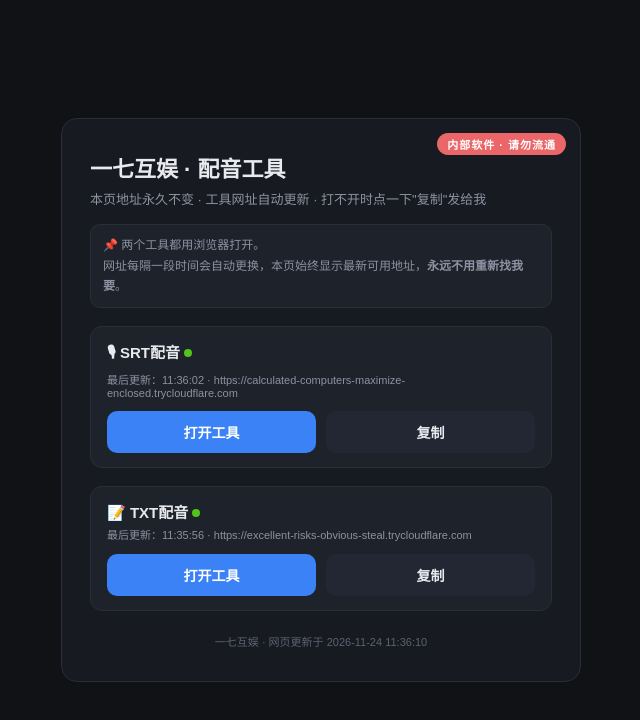
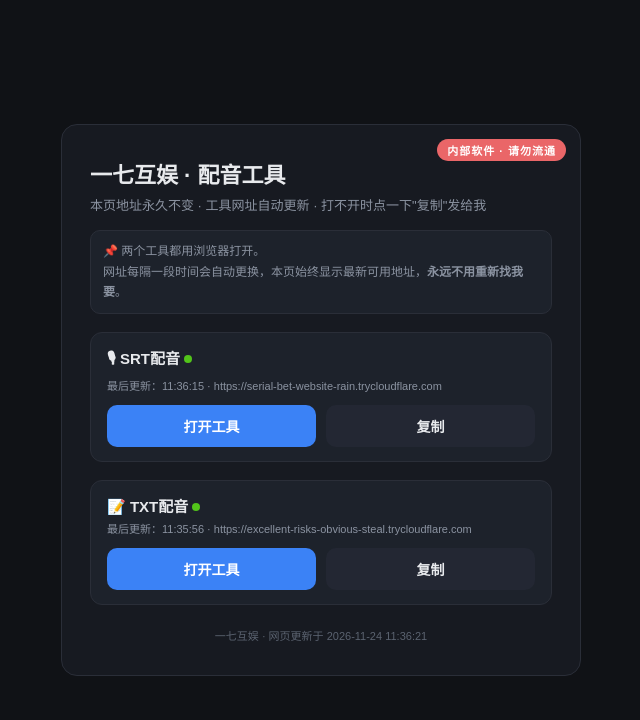
Before and after one commit to chenyazi659-ctrl/srttts-links, a plain HTML site: page index.html in a window 1280 px wide. Shown: the whole page, without its empty margins (319-959 px from the left). Drawn offline with Linux system fonts and the light colour scheme.

Commit message:
auto-update index.html

```diff
--- a/index.html
+++ b/index.html
@@ -34,10 +34,10 @@
   <div class="hint">📌 两个工具都用浏览器打开。<br/>网址每隔一段时间会自动更换，本页始终显示最新可用地址，<b>永远不用重新找我要</b>。</div>
   <div class="tool">
     <div class="name">🎙 SRT配音 <span class="status"></span></div>
-    <div class="meta">最后更新：11:36:02 · https://calculated-computers-maximize-enclosed.trycloudflare.com</div>
+    <div class="meta">最后更新：11:36:15 · https://serial-bet-website-rain.trycloudflare.com</div>
     <div class="btns">
-      <a class="btn open" href="https://calculated-computers-maximize-enclosed.trycloudflare.com" target="_blank" rel="noopener">打开工具</a>
-      <button class="btn copy" onclick="copyUrl(this,'https://calculated-computers-maximize-enclosed.trycloudflare.com')">复制</button>
+      <a class="btn open" href="https://serial-bet-website-rain.trycloudflare.com" target="_blank" rel="noopener">打开工具</a>
+      <button class="btn copy" onclick="copyUrl(this,'https://serial-bet-website-rain.trycloudflare.com')">复制</button>
     </div>
   </div>
   <div class="tool">
@@ -48,7 +48,7 @@
       <button class="btn copy" onclick="copyUrl(this,'https://excellent-risks-obvious-steal.trycloudflare.com')">复制</button>
     </div>
   </div>
-  <div class="foot">一七互娱 · 网页更新于 2026-11-24 11:36:10</div>
+  <div class="foot">一七互娱 · 网页更新于 2026-11-24 11:36:21</div>
 </div>
 <script>
 function copyUrl(btn, url){
```
